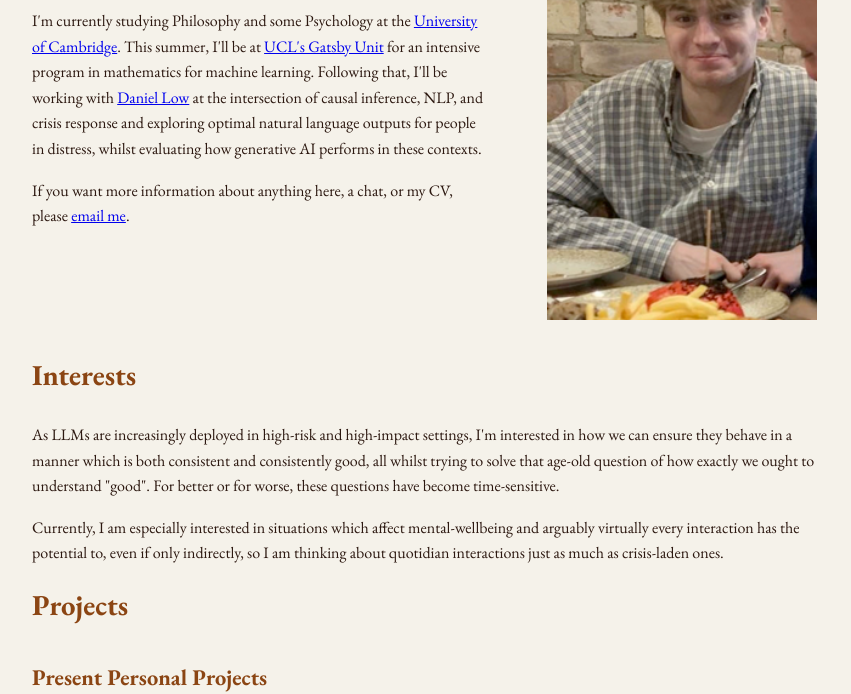
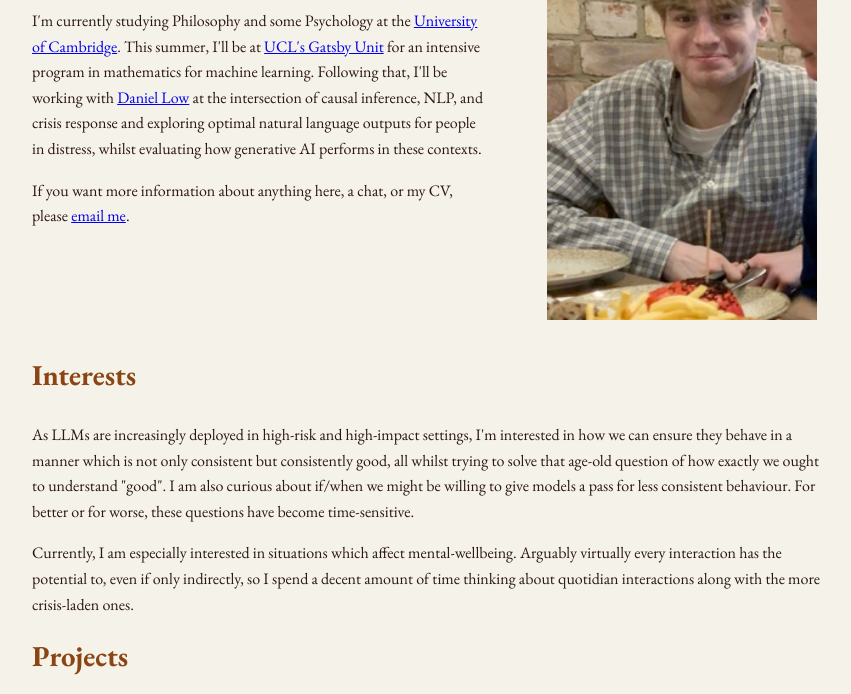
Before and after one commit to theokitsberg/theokitsberg.github.io, a plain HTML site: page index.html in a window 1280 px wide. Shown: the part 112-806 px from the top of the page, without its empty margins (208-1059 px from the left). Drawn offline with nearby package versions, Linux system fonts and the light colour scheme.

Commit message:
Update index.html

```diff
--- a/index.html
+++ b/index.html
@@ -38,10 +38,10 @@
             <section id="interests">
                 <h2>Interests</h2>
                 <p>
-                    As LLMs are increasingly deployed in high-risk and high-impact settings, I'm interested in how we can ensure they behave in a manner which is both consistent and consistently good, all whilst trying to solve that age-old question of how exactly we ought to understand "good". For better or for worse, these questions have become time-sensitive.
+                    As LLMs are increasingly deployed in high-risk and high-impact settings, I'm interested in how we can ensure they behave in a manner which is not only consistent but consistently good, all whilst trying to solve that age-old question of how exactly we ought to understand "good". I am also curious about if/when we might be willing to give models a pass for less consistent behaviour. For better or for worse, these questions have become time-sensitive.
                 </p>
                 <p>
-                    Currently, I am especially interested in situations which affect mental-wellbeing and arguably virtually every interaction has the potential to, even if only indirectly, so I am thinking about quotidian interactions just as much as crisis-laden ones.
+                    Currently, I am especially interested in situations which affect mental-wellbeing. Arguably virtually every interaction has the potential to, even if only indirectly, so I spend a decent amount of time thinking about quotidian interactions along with the more crisis-laden ones.
                 </p
             </section>
 
```
